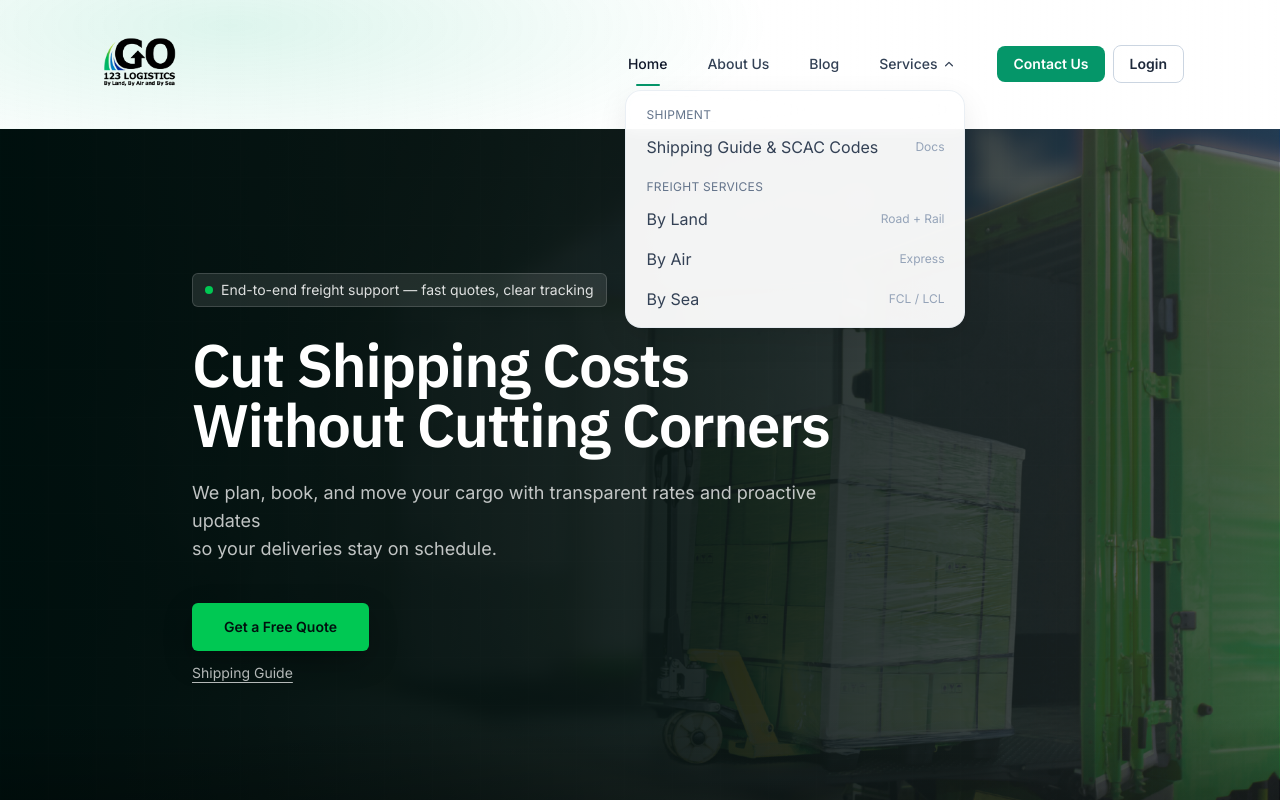
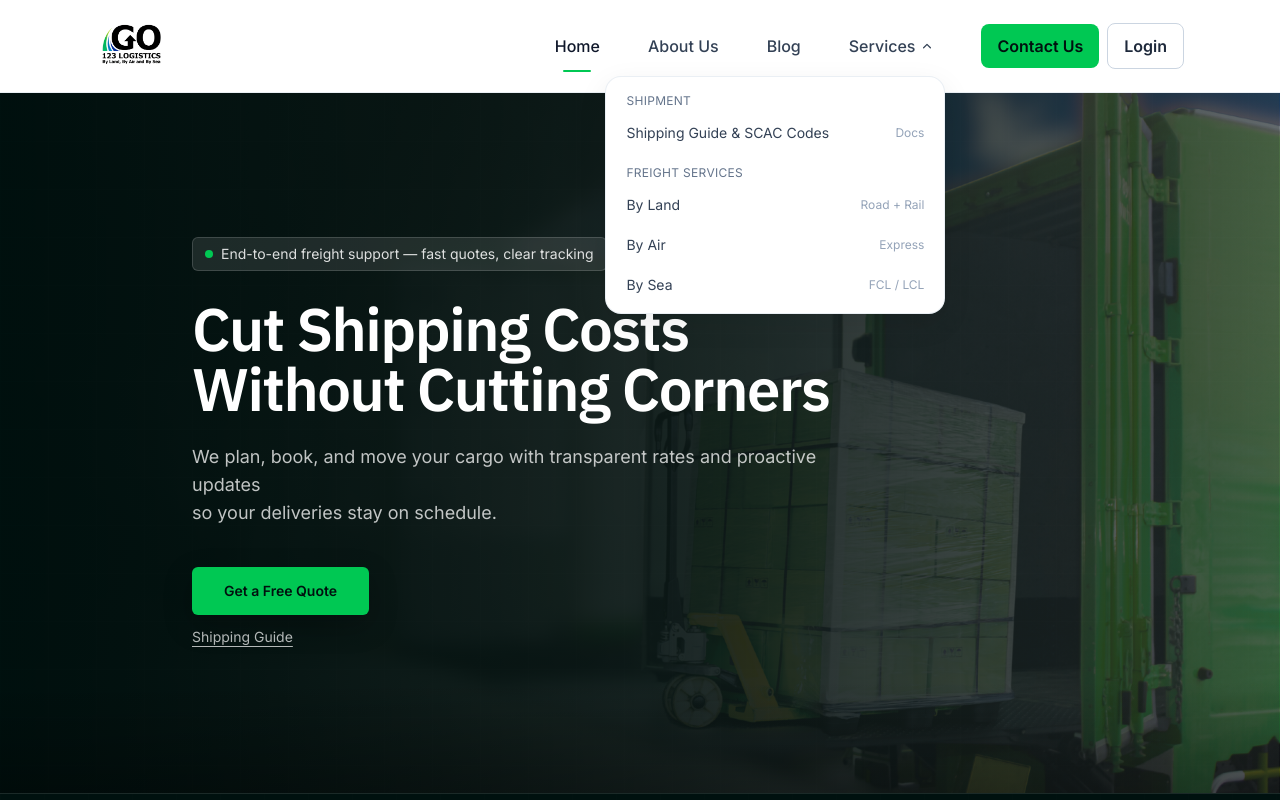
Before and after one commit to msp-333/go123logistics, a Next.js app: page / in a window 1280 px wide. Both pictures are taken after a click on the button "Services". Shown: the top 800 px of the page. Built offline with nearby package versions, Linux system fonts and the light colour scheme; no server answers.

Commit message:
modified:   components/Navbar.tsx

```diff
--- a/components/Navbar.tsx
+++ b/components/Navbar.tsx
@@ -60,65 +60,82 @@ export default function Navbar({ placement = 'static' }: NavbarProps) {
     };
   }, []);
 
-  // Transparent “white” overlay (inverted from black)
-  const headerBg =
-    "bg-[radial-gradient(900px_260px_at_18%_20%,rgba(16,185,129,0.14),transparent_60%),linear-gradient(to_right,rgba(255,255,255,0.92),rgba(255,255,255,0.72),rgba(255,255,255,0.35))]";
+  // Cleaner, more “enterprise logistics” surface (less glowy)
+  const headerSurface =
+    placement === 'over-hero'
+      ? 'bg-white/70 backdrop-blur-xl border-b border-white/25 shadow-[0_8px_28px_rgba(0,0,0,0.10)]'
+      : 'bg-white border-b border-slate-200/70';
 
   const desktopLinkClass = (active: boolean) =>
     clsx(
-      'relative px-2 py-1 text-sm font-medium transition-colors rounded-md focus:outline-none focus-visible:ring-2 focus-visible:ring-emerald-500',
+      'relative px-2.5 py-1.5 text-[15px] lg:text-base font-medium transition-colors rounded-md',
+      'focus:outline-none focus-visible:ring-2 focus-visible:ring-brand-green',
       active ? 'text-slate-900' : 'text-slate-700 hover:text-slate-900'
     );
 
   const menuItemClass = (active: boolean) =>
     clsx(
-      'flex items-center justify-between px-3 py-2 rounded-xl transition-colors',
+      'flex items-center justify-between px-3 py-2.5 rounded-xl transition-colors text-sm',
       active
-        ? 'bg-emerald-50 text-emerald-700 font-medium'
+        ? 'bg-brand-light text-slate-900 font-medium'
         : 'hover:bg-slate-50 text-slate-700'
     );
 
   return (
     <header
       className={clsx(
-        // IMPORTANT: not sticky, not fixed => NOT floating
-        placement === 'over-hero' ? 'absolute top-0 inset-x-0 z-40' : 'relative z-40',
-        'border-b border-white/40 backdrop-blur-md',
-        headerBg
+        placement === 'over-hero' ? 'absolute top-0 inset-x-0 z-50' : 'relative z-40',
+        headerSurface
       )}
     >
-      <div className="container py-4 md:py-5 min-h-[72px] flex items-center justify-between">
-        {/* Logo: no box + bigger */}
+      {/* Stable height = prevents “cut” look on hero */}
+      <div className="container h-20 md:h-[92px] flex items-center justify-between">
+        {/* Logo stays big, but header is no longer oversized */}
         <Link href="/" aria-label="Home" className="inline-flex items-center" onClick={onNavigate}>
           <img
             src={publicPath(LOGO_SRC)}
             alt="Company logo"
             width={560}
             height={180}
-            className="h-14 sm:h-16 md:h-[88px] w-auto object-contain"
+            className="h-14 sm:h-16 md:h-[72px] w-auto object-contain"
           />
         </Link>
 
         {/* Desktop nav */}
-        <nav className="hidden md:flex items-center gap-6">
-          <Link href="/" onClick={onNavigate} aria-current={isActive('/') ? 'page' : undefined} className={desktopLinkClass(isActive('/'))}>
+        <nav className="hidden md:flex items-center gap-7">
+          <Link
+            href="/"
+            onClick={onNavigate}
+            aria-current={isActive('/') ? 'page' : undefined}
+            className={desktopLinkClass(isActive('/'))}
+          >
             Home
             {isActive('/') ? (
-              <span className="absolute -bottom-2 left-1/2 h-[2px] w-6 -translate-x-1/2 rounded-full bg-emerald-600" />
+              <span className="absolute -bottom-2 left-1/2 h-[2px] w-7 -translate-x-1/2 rounded-full bg-brand-green" />
             ) : null}
           </Link>
 
-          <Link href="/about" onClick={onNavigate} aria-current={isActive('/about') ? 'page' : undefined} className={desktopLinkClass(isActive('/about'))}>
+          <Link
+            href="/about"
+            onClick={onNavigate}
+            aria-current={isActive('/about') ? 'page' : undefined}
+            className={desktopLinkClass(isActive('/about'))}
+          >
             About Us
             {isActive('/about') ? (
-              <span className="absolute -bottom-2 left-1/2 h-[2px] w-6 -translate-x-1/2 rounded-full bg-emerald-600" />
+              <span className="absolute -bottom-2 left-1/2 h-[2px] w-7 -translate-x-1/2 rounded-full bg-brand-green" />
             ) : null}
           </Link>
 
-          <Link href="/blog" onClick={onNavigate} aria-current={isActive('/blog') ? 'page' : undefined} className={desktopLinkClass(isActive('/blog'))}>
+          <Link
+            href="/blog"
+            onClick={onNavigate}
+            aria-current={isActive('/blog') ? 'page' : undefined}
+            className={desktopLinkClass(isActive('/blog'))}
+          >
             Blog
             {isActive('/blog') ? (
-              <span className="absolute -bottom-2 left-1/2 h-[2px] w-6 -translate-x-1/2 rounded-full bg-emerald-600" />
+              <span className="absolute -bottom-2 left-1/2 h-[2px] w-7 -translate-x-1/2 rounded-full bg-brand-green" />
             ) : null}
           </Link>
 
@@ -127,13 +144,20 @@ export default function Navbar({ placement = 'static' }: NavbarProps) {
             <button
               type="button"
               onClick={() => setServicesOpen((o) => !o)}
-              className={clsx(desktopLinkClass(isActive(['/services', '/shipping-guide'])), 'inline-flex items-center gap-1')}
+              className={clsx(
+                desktopLinkClass(isActive(['/services', '/shipping-guide'])),
+                'inline-flex items-center gap-1'
+              )}
               aria-haspopup="menu"
               aria-expanded={servicesOpen}
               aria-controls="services-menu"
             >
               Services
-              <svg className={clsx('h-4 w-4 transition-transform', servicesOpen && 'rotate-180')} viewBox="0 0 20 20" fill="currentColor">
+              <svg
+                className={clsx('h-4 w-4 transition-transform', servicesOpen && 'rotate-180')}
+                viewBox="0 0 20 20"
+                fill="currentColor"
+              >
                 <path d="M5.23 7.21a.75.75 0 011.06.02L10 10.94l3.71-3.71a.75.75 0 111.06 1.06l-4.24 4.24a.75.75 0 01-1.06 0L5.21 8.29a.75.75 0 01.02-1.08z" />
               </svg>
             </button>
@@ -142,30 +166,58 @@ export default function Navbar({ placement = 'static' }: NavbarProps) {
               id="services-menu"
               role="menu"
               className={clsx(
-                'absolute right-0 mt-3 w-[340px] rounded-2xl border border-slate-200/70 bg-white/95 backdrop-blur shadow-soft p-2 origin-top-right transition',
+                'absolute right-0 mt-3 w-[340px] rounded-2xl border border-slate-200/70 bg-white shadow-soft p-2 origin-top-right transition',
                 servicesOpen ? 'opacity-100 scale-100' : 'pointer-events-none opacity-0 scale-95'
               )}
             >
-              <div className="px-3 pt-2 pb-1 text-xs uppercase tracking-wide text-slate-500">Shipment</div>
+              <div className="px-3 pt-2 pb-1 text-xs uppercase tracking-wide text-slate-500">
+                Shipment
+              </div>
 
-              <Link href="/shipping-guide" onClick={onNavigate} aria-current={isActive('/shipping-guide') ? 'page' : undefined} role="menuitem" className={menuItemClass(isActive('/shipping-guide'))}>
+              <Link
+                href="/shipping-guide"
+                onClick={onNavigate}
+                aria-current={isActive('/shipping-guide') ? 'page' : undefined}
+                role="menuitem"
+                className={menuItemClass(isActive('/shipping-guide'))}
+              >
                 <span>Shipping Guide &amp; SCAC Codes</span>
                 <span className="text-xs text-slate-400">Docs</span>
               </Link>
 
-              <div className="px-3 pt-3 pb-1 text-xs uppercase tracking-wide text-slate-500">Freight Services</div>
+              <div className="px-3 pt-3 pb-1 text-xs uppercase tracking-wide text-slate-500">
+                Freight Services
+              </div>
 
-              <Link href="/services/land-freight" onClick={onNavigate} aria-current={isActive('/services/land-freight') ? 'page' : undefined} role="menuitem" className={menuItemClass(isActive('/services/land-freight'))}>
+              <Link
+                href="/services/land-freight"
+                onClick={onNavigate}
+                aria-current={isActive('/services/land-freight') ? 'page' : undefined}
+                role="menuitem"
+                className={menuItemClass(isActive('/services/land-freight'))}
+              >
                 <span>By Land</span>
                 <span className="text-xs text-slate-400">Road + Rail</span>
               </Link>
 
-              <Link href="/services/air-freight" onClick={onNavigate} aria-current={isActive('/services/air-freight') ? 'page' : undefined} role="menuitem" className={menuItemClass(isActive('/services/air-freight'))}>
+              <Link
+                href="/services/air-freight"
+                onClick={onNavigate}
+                aria-current={isActive('/services/air-freight') ? 'page' : undefined}
+                role="menuitem"
+                className={menuItemClass(isActive('/services/air-freight'))}
+              >
                 <span>By Air</span>
                 <span className="text-xs text-slate-400">Express</span>
               </Link>
 
-              <Link href="/services/ocean-freight" onClick={onNavigate} aria-current={isActive('/services/ocean-freight') ? 'page' : undefined} role="menuitem" className={menuItemClass(isActive('/services/ocean-freight'))}>
+              <Link
+                href="/services/ocean-freight"
+                onClick={onNavigate}
+                aria-current={isActive('/services/ocean-freight') ? 'page' : undefined}
+                role="menuitem"
+                className={menuItemClass(isActive('/services/ocean-freight'))}
+              >
                 <span>By Sea</span>
                 <span className="text-xs text-slate-400">FCL / LCL</span>
               </Link>
@@ -178,8 +230,9 @@ export default function Navbar({ placement = 'static' }: NavbarProps) {
               href="/contact"
               onClick={onNavigate}
               className={clsx(
-                'inline-flex items-center rounded-lg px-4 py-2 text-sm font-semibold transition-colors focus:outline-none focus-visible:ring-2 focus-visible:ring-emerald-500',
-                'bg-emerald-600 text-white hover:bg-emerald-700'
+                'inline-flex items-center rounded-lg px-4 py-2.5 text-[15px] lg:text-base font-semibold transition-colors',
+                'focus:outline-none focus-visible:ring-2 focus-visible:ring-brand-green',
+                'bg-brand-green text-brand-dark hover:opacity-95'
               )}
             >
               Contact Us
@@ -189,7 +242,7 @@ export default function Navbar({ placement = 'static' }: NavbarProps) {
               <Link
                 href="/login"
                 onClick={onNavigate}
-                className="inline-flex items-center rounded-lg px-4 py-2 text-sm font-semibold border border-slate-300 text-slate-800 hover:bg-slate-50 transition-colors focus:outline-none focus-visible:ring-2 focus-visible:ring-emerald-500"
+                className="inline-flex items-center rounded-lg px-4 py-2.5 text-[15px] lg:text-base font-semibold border border-slate-300 text-slate-800 hover:bg-slate-50 transition-colors focus:outline-none focus-visible:ring-2 focus-visible:ring-brand-green"
               >
                 Login
               </Link>
@@ -201,8 +254,8 @@ export default function Navbar({ placement = 'static' }: NavbarProps) {
                   href="/training"
                   onClick={onNavigate}
                   className={clsx(
-                    'inline-flex items-center rounded-lg px-4 py-2 text-sm font-semibold border border-slate-300 text-slate-800 hover:bg-slate-50 transition-colors focus:outline-none focus-visible:ring-2 focus-visible:ring-emerald-500',
-                    isActive('/training') && 'border-emerald-600 text-emerald-700'
+                    'inline-flex items-center rounded-lg px-4 py-2.5 text-[15px] lg:text-base font-semibold border border-slate-300 text-slate-800 hover:bg-slate-50 transition-colors focus:outline-none focus-visible:ring-2 focus-visible:ring-brand-green',
+                    isActive('/training') && 'border-brand-green text-slate-900'
                   )}
                 >
                   Training
@@ -214,7 +267,7 @@ export default function Navbar({ placement = 'static' }: NavbarProps) {
                     signOut();
                     onNavigate();
                   }}
-                  className="inline-flex items-center rounded-lg px-4 py-2 text-sm font-semibold border border-slate-300 text-slate-800 hover:bg-slate-50 transition-colors focus:outline-none focus-visible:ring-2 focus-visible:ring-emerald-500"
+                  className="inline-flex items-center rounded-lg px-4 py-2.5 text-[15px] lg:text-base font-semibold border border-slate-300 text-slate-800 hover:bg-slate-50 transition-colors focus:outline-none focus-visible:ring-2 focus-visible:ring-brand-green"
                 >
                   Logout
                 </button>
@@ -226,7 +279,7 @@ export default function Navbar({ placement = 'static' }: NavbarProps) {
         {/* Mobile hamburger */}
         <button
           type="button"
-          className="md:hidden inline-flex items-center justify-center rounded-xl p-2 hover:bg-white/50 focus:outline-none focus-visible:ring-2 focus-visible:ring-emerald-500 transition-colors"
+          className="md:hidden inline-flex items-center justify-center rounded-xl p-2 hover:bg-white/50 focus:outline-none focus-visible:ring-2 focus-visible:ring-brand-green transition-colors"
           aria-label="Open menu"
           aria-expanded={mobileOpen}
           onClick={() => setMobileOpen((v) => !v)}
@@ -246,8 +299,8 @@ export default function Navbar({ placement = 'static' }: NavbarProps) {
       {/* Mobile drawer */}
       <div
         className={clsx(
-          'md:hidden transition-[max-height,opacity] duration-200 overflow-hidden border-t border-white/40',
-          headerBg,
+          'md:hidden transition-[max-height,opacity] duration-200 overflow-hidden border-t border-white/25',
+          placement === 'over-hero' ? 'bg-white/75 backdrop-blur-xl' : 'bg-white',
           mobileOpen ? 'max-h-[720px] opacity-100' : 'max-h-0 opacity-0'
         )}
       >
@@ -259,8 +312,8 @@ export default function Navbar({ placement = 'static' }: NavbarProps) {
                 onClick={onNavigate}
                 aria-current={isActive('/') ? 'page' : undefined}
                 className={clsx(
-                  'block rounded-xl px-3 py-2 transition-colors',
-                  isActive('/') ? 'bg-white/60 text-slate-900 font-semibold' : 'hover:bg-white/50 text-slate-800'
+                  'block rounded-xl px-3 py-2.5 transition-colors text-[15px] font-medium',
+                  isActive('/') ? 'bg-brand-light text-slate-900' : 'hover:bg-slate-50 text-slate-800'
                 )}
               >
                 Home
@@ -273,8 +326,8 @@ export default function Navbar({ placement = 'static' }: NavbarProps) {
                 onClick={onNavigate}
                 aria-current={isActive('/about') ? 'page' : undefined}
                 className={clsx(
-                  'block rounded-xl px-3 py-2 transition-colors',
-                  isActive('/about') ? 'bg-white/60 text-slate-900 font-semibold' : 'hover:bg-white/50 text-slate-800'
+                  'block rounded-xl px-3 py-2.5 transition-colors text-[15px] font-medium',
+                  isActive('/about') ? 'bg-brand-light text-slate-900' : 'hover:bg-slate-50 text-slate-800'
                 )}
               >
                 About Us
@@ -287,8 +340,8 @@ export default function Navbar({ placement = 'static' }: NavbarProps) {
                 onClick={onNavigate}
                 aria-current={isActive('/blog') ? 'page' : undefined}
                 className={clsx(
-                  'block rounded-xl px-3 py-2 transition-colors',
-                  isActive('/blog') ? 'bg-white/60 text-slate-900 font-semibold' : 'hover:bg-white/50 text-slate-800'
+                  'block rounded-xl px-3 py-2.5 transition-colors text-[15px] font-medium',
+                  isActive('/blog') ? 'bg-brand-light text-slate-900' : 'hover:bg-slate-50 text-slate-800'
                 )}
               >
                 Blog
@@ -301,33 +354,37 @@ export default function Navbar({ placement = 'static' }: NavbarProps) {
                 onClick={() => setMobileServicesOpen((v) => !v)}
                 aria-expanded={mobileServicesOpen}
                 className={clsx(
-                  'w-full inline-flex items-center justify-between rounded-xl px-3 py-2 transition-colors',
-                  'hover:bg-white/50 text-slate-800',
-                  isActive(['/services', '/shipping-guide']) && 'text-emerald-700 font-semibold'
+                  'w-full inline-flex items-center justify-between rounded-xl px-3 py-2.5 transition-colors text-[15px] font-medium',
+                  'hover:bg-slate-50 text-slate-800',
+                  isActive(['/services', '/shipping-guide']) && 'text-slate-900'
                 )}
               >
                 <span>Services</span>
-                <svg className={clsx('h-4 w-4 transition-transform', mobileServicesOpen && 'rotate-180')} viewBox="0 0 20 20" fill="currentColor">
+                <svg
+                  className={clsx('h-4 w-4 transition-transform', mobileServicesOpen && 'rotate-180')}
+                  viewBox="0 0 20 20"
+                  fill="currentColor"
+                >
                   <path d="M5.23 7.21a.75.75 0 011.06.02L10 10.94l3.71-3.71a.75.75 0 111.06 1.06l-4.24 4.24a.75.75 0 01-1.06 0L5.21 8.29a.75.75 0 01.02-1.08z" />
                 </svg>
               </button>
 
               <div
                 className={clsx(
-                  'pl-3 border-l border-white/50 ml-3 mt-1 space-y-1 transition-[max-height,opacity] overflow-hidden',
+                  'pl-3 border-l border-slate-200 ml-3 mt-1 space-y-1 transition-[max-height,opacity] overflow-hidden',
                   mobileServicesOpen ? 'max-h-[520px] opacity-100' : 'max-h-0 opacity-0'
                 )}
               >
-                <Link href="/shipping-guide" onClick={onNavigate} className="block rounded-xl px-3 py-2 hover:bg-white/50 transition-colors text-slate-800">
+                <Link href="/shipping-guide" onClick={onNavigate} className="block rounded-xl px-3 py-2.5 hover:bg-slate-50 transition-colors text-slate-800">
                   Shipping Guide &amp; SCAC Codes
                 </Link>
-                <Link href="/services/land-freight" onClick={onNavigate} className="block rounded-xl px-3 py-2 hover:bg-white/50 transition-colors text-slate-800">
+                <Link href="/services/land-freight" onClick={onNavigate} className="block rounded-xl px-3 py-2.5 hover:bg-slate-50 transition-colors text-slate-800">
                   By Land
                 </Link>
-                <Link href="/services/air-freight" onClick={onNavigate} className="block rounded-xl px-3 py-2 hover:bg-white/50 transition-colors text-slate-800">
+                <Link href="/services/air-freight" onClick={onNavigate} className="block rounded-xl px-3 py-2.5 hover:bg-slate-50 transition-colors text-slate-800">
                   By Air
                 </Link>
-                <Link href="/services/ocean-freight" onClick={onNavigate} className="block rounded-xl px-3 py-2 hover:bg-white/50 transition-colors text-slate-800">
+                <Link href="/services/ocean-freight" onClick={onNavigate} className="block rounded-xl px-3 py-2.5 hover:bg-slate-50 transition-colors text-slate-800">
                   By Sea
                 </Link>
               </div>
@@ -337,7 +394,7 @@ export default function Navbar({ placement = 'static' }: NavbarProps) {
               <Link
                 href="/contact"
                 onClick={onNavigate}
-                className="inline-flex w-full items-center justify-center rounded-full bg-emerald-600 text-white px-4 py-2 font-semibold hover:bg-emerald-700 transition-colors"
+                className="inline-flex w-full items-center justify-center rounded-lg bg-brand-green text-brand-dark px-4 py-2.5 font-semibold hover:opacity-95 transition-colors"
               >
                 Contact Us
               </Link>
```
